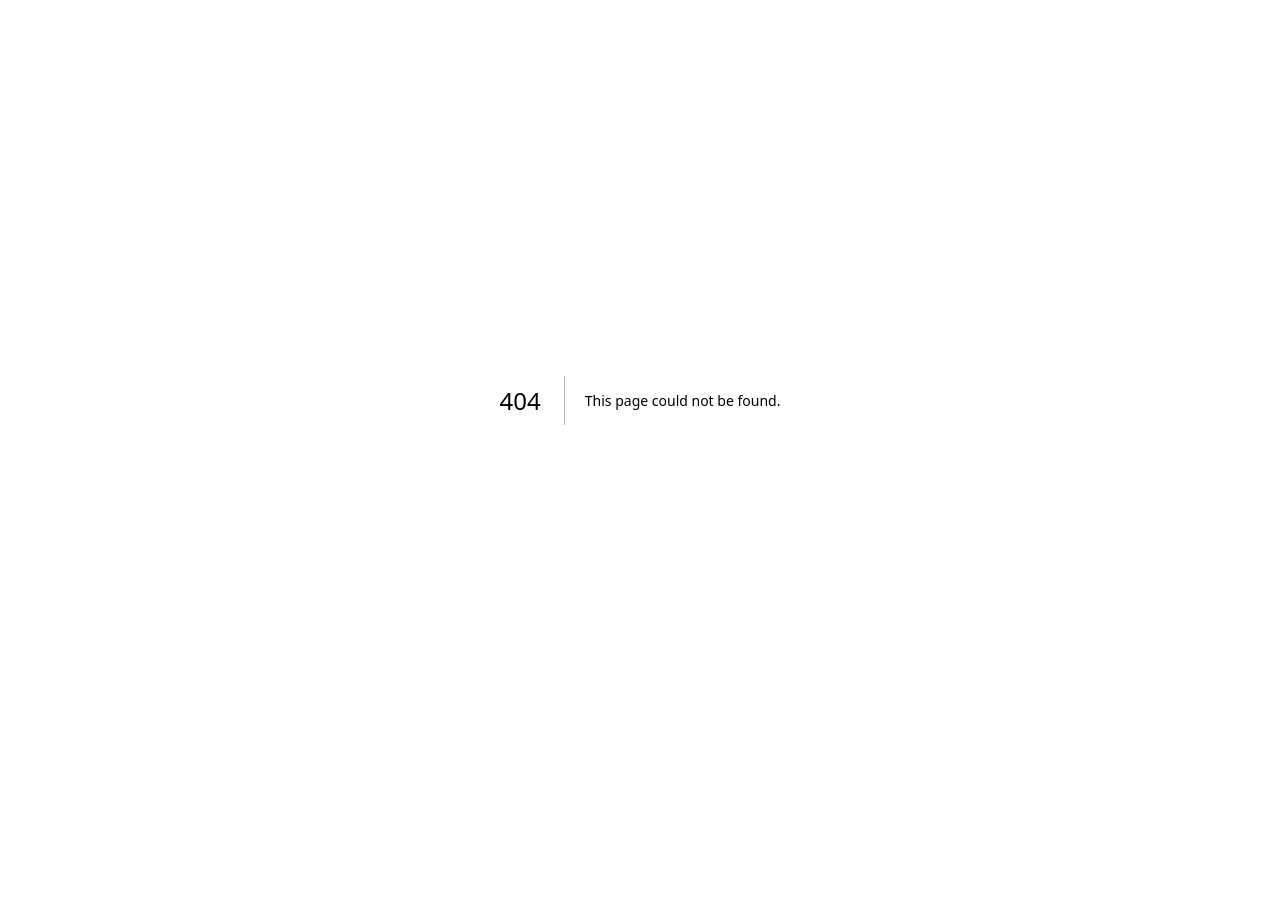
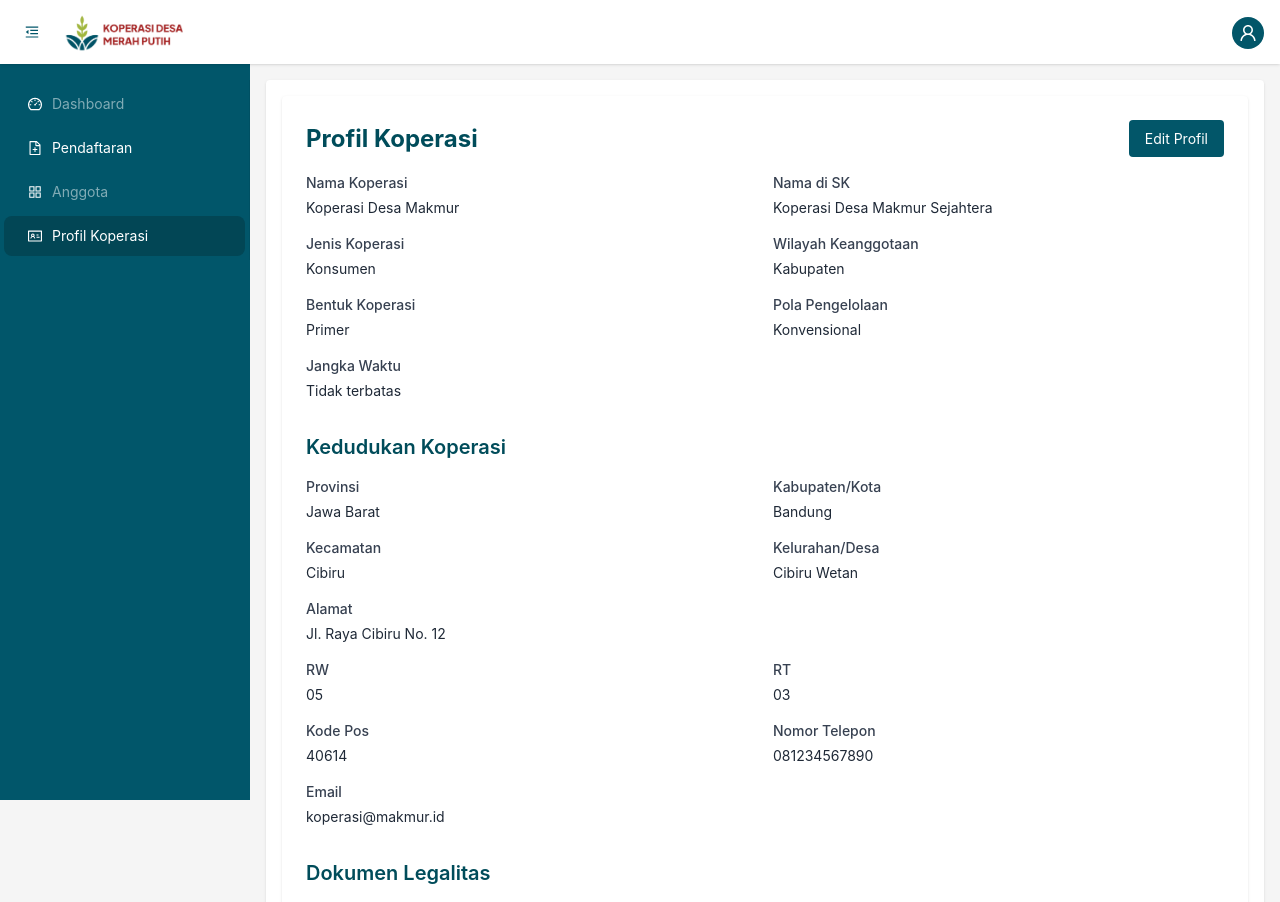
Before and after one commit to kop-go-id/kopdes-merah-putih, a Next.js app in the folder frontend/: page /koperasi/profil in a window 1280 px wide. Before the commit this address had no page. Shown: the top 902 px of the page. Before the commit the page ends 800 px from the top, so only its background shows below. Built offline with nearby package versions, Linux system fonts and the light colour scheme.

Commit message:
Adding profile dashboard, modified stylinglayout.js

```diff
--- a/frontend/src/components/Layout.js
+++ b/frontend/src/components/Layout.js
@@ -94,16 +94,16 @@ export default function LayoutWrapper({ children }) {
       <Header className="bg-white px-4 py-0 shadow z-50 fixed w-full top-0 h-[64px] flex items-center justify-between">
   {/* Kiri: Logo + Hamburger */}
   <div className="flex items-center space-x-4">
-    <img
-      src="/images/logo.png"
-      alt="Logo"
-      className="h-10 w-auto object-contain"
-    />
     <Button
       type="text"
       icon={collapsed ? <MenuUnfoldOutlined /> : <MenuFoldOutlined />}
       onClick={() => setCollapsed(!collapsed)}
       className="text-[#01566a] flex items-center justify-center"
+    />
+    <img
+      src="/images/logo.png"
+      alt="Logo"
+      className="h-10 w-auto object-contain"
     />
   </div>
 
@@ -131,7 +131,7 @@ export default function LayoutWrapper({ children }) {
             fixed top-[64px] h-[calc(100vh-64px)] left-0
             ${collapsed ? "-left-[250px]" : "left-0"}
 
-            md:relative md:top-0 md:left-0 md:h-auto
+            md:sticky md:top-[64px] md:h-[calc(100vh-64px)]
           `}
         >
 
--- a/frontend/src/pages/koperasi/pendaftaran/index.js
+++ b/frontend/src/pages/koperasi/pendaftaran/index.js
@@ -27,7 +27,7 @@ export default function CooperativePage() {
 
   return (
     <LayoutWrapper>
-      <div className="bg-[#f6f8fa] p-6 rounded-xl shadow-md">
+      <div className="p-6">
         <h2 className="text-2xl font-semibold text-[#004c5a] mb-6">Status Pendaftaran</h2>
         <Timeline
           items={timelineItems.map((item) => ({
--- /dev/null
+++ b/frontend/src/pages/koperasi/profil/index.js
@@ -0,0 +1,102 @@
+"use client";
+
+import React from "react";
+import LayoutWrapper from "@/components/Layout";
+
+export default function ProfilKoperasiPage() {
+  const data = {
+    namaKoperasi: "Koperasi Desa Makmur",
+    namaDiSk: "Koperasi Desa Makmur Sejahtera",
+    jenisKoperasi: "Konsumen",
+    wilayahKeanggotaan: "Kabupaten",
+    bentukKoperasi: "Primer",
+    polaPengelolaan: "Konvensional",
+    jangkaWaktu: "Tidak terbatas",
+    provinsi: "Jawa Barat",
+    kabupaten: "Bandung",
+    kecamatan: "Cibiru",
+    kelurahan: "Cibiru Wetan",
+    alamat: "Jl. Raya Cibiru No. 12",
+    rw: "05",
+    rt: "03",
+    kodePos: "40614",
+    telepon: "081234567890",
+    email: "koperasi@makmur.id",
+    namaNotaris: "Budi Santosa, SH",
+    dokRAT: "RAT_2024.pdf",
+    dokMusDes: "Musdes_2024.pdf",
+  };
+
+  return (
+    <LayoutWrapper>
+      <div className="p-6 bg-white rounded shadow">
+        {/* Header + Tombol Edit (desktop) */}
+        <div className="flex items-center justify-between mb-4">
+          <h2 className="text-2xl font-bold text-[#004c5a]">Profil Koperasi</h2>
+          <button className="hidden md:flex bg-[#025669] text-white px-4 py-2 rounded hover:bg-[#014654] transition">
+            Edit Profil
+          </button>
+        </div>
+
+        <div className="grid grid-cols-1 md:grid-cols-2 gap-4 mb-8">
+          <ReadOnly label="Nama Koperasi" value={data.namaKoperasi} />
+          <ReadOnly label="Nama di SK" value={data.namaDiSk} />
+          <ReadOnly label="Jenis Koperasi" value={data.jenisKoperasi} />
+          <ReadOnly label="Wilayah Keanggotaan" value={data.wilayahKeanggotaan} />
+          <ReadOnly label="Bentuk Koperasi" value={data.bentukKoperasi} />
+          <ReadOnly label="Pola Pengelolaan" value={data.polaPengelolaan} />
+          <ReadOnly label="Jangka Waktu" value={data.jangkaWaktu} />
+        </div>
+
+        <h3 className="text-xl font-semibold text-[#004c5a] mb-4">Kedudukan Koperasi</h3>
+        <div className="grid grid-cols-1 md:grid-cols-2 gap-4 mb-8">
+          <ReadOnly label="Provinsi" value={data.provinsi} />
+          <ReadOnly label="Kabupaten/Kota" value={data.kabupaten} />
+          <ReadOnly label="Kecamatan" value={data.kecamatan} />
+          <ReadOnly label="Kelurahan/Desa" value={data.kelurahan} />
+          <ReadOnly label="Alamat" value={data.alamat} className="md:col-span-2" />
+          <ReadOnly label="RW" value={data.rw} />
+          <ReadOnly label="RT" value={data.rt} />
+          <ReadOnly label="Kode Pos" value={data.kodePos} />
+          <ReadOnly label="Nomor Telepon" value={data.telepon} />
+          <ReadOnly label="Email" value={data.email} />
+        </div>
+
+        <h3 className="text-xl font-semibold text-[#004c5a] mb-4">Dokumen Legalitas</h3>
+        <div className="grid grid-cols-1 md:grid-cols-2 gap-4">
+          <ReadOnly label="Nama Notaris" value={data.namaNotaris} />
+
+          <CardDocument label="Dokumen RAT" filename={data.dokRAT} />
+          <CardDocument label="Dokumen Musyawarah Desa" filename={data.dokMusDes} />
+        </div>
+
+        {/* Tombol Edit (mobile) */}
+        <div className="flex md:hidden mt-6">
+          <button className="bg-[#025669] text-white px-4 py-2 rounded hover:bg-[#014654] transition">
+            Edit Profil
+          </button>
+        </div>
+      </div>
+    </LayoutWrapper>
+  );
+}
+
+function ReadOnly({ label, value, className = "" }) {
+  return (
+    <div className={`flex flex-col ${className}`}>
+      <label className="text-sm text-gray-700 font-medium mb-1">{label}</label>
+      <div className="text-gray-800">{value}</div>
+    </div>
+  );
+}
+
+function CardDocument({ label, filename }) {
+  return (
+    <div className="border border-gray-200 rounded-lg p-4 shadow-sm">
+      <p className="text-sm text-gray-700 font-medium mb-1">{label}</p>
+      <a href="#" className="text-blue-600 underline text-sm">
+        {filename}
+      </a>
+    </div>
+  );
+}
```
